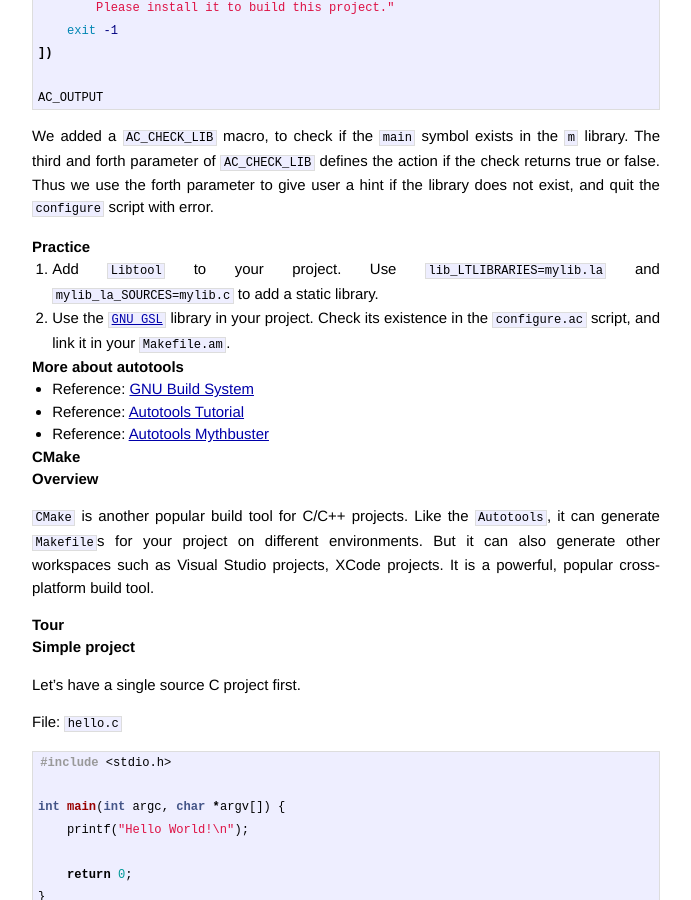
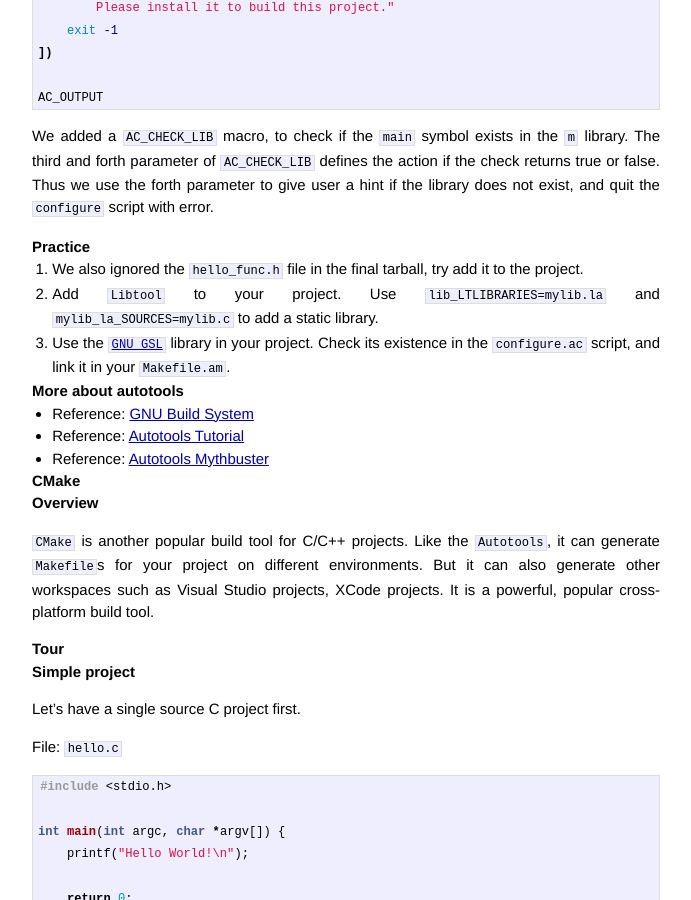
Before and after one commit to gnailuy/gnailuy.com, a Jekyll site: the page built from _posts/2022-04-30-build-tools-tour.markdown, in a window 1280 px wide and 900 px high, scrolled down 8806 px. Shown: the whole window, without its empty margins (294-985 px from the left). Built offline with Jekyll 4.4.1, drawn with Linux system fonts in a browser that asks for light colours; Markdown is read by kramdown in place of the engine named in the settings; comment, search, counter and statistics services are not loaded.

Commit message:
update post

```diff
--- a/_posts/2022-04-30-build-tools-tour.markdown
+++ b/_posts/2022-04-30-build-tools-tour.markdown
@@ -487,8 +487,9 @@ and quit the `configure` script with error.
 
 #### Practice
 
-1. Add `Libtool` to your project. Use `lib_LTLIBRARIES=mylib.la` and `mylib_la_SOURCES=mylib.c` to add a static library.
-2. Use the [`GNU GSL`][gsl] library in your project. Check its existence in the `configure.ac` script, and link it in your `Makefile.am`.
+1. We also ignored the `hello_func.h` file in the final tarball, try add it to the project.
+2. Add `Libtool` to your project. Use `lib_LTLIBRARIES=mylib.la` and `mylib_la_SOURCES=mylib.c` to add a static library.
+3. Use the [`GNU GSL`][gsl] library in your project. Check its existence in the `configure.ac` script, and link it in your `Makefile.am`.
 
 ### More about autotools
 
```
